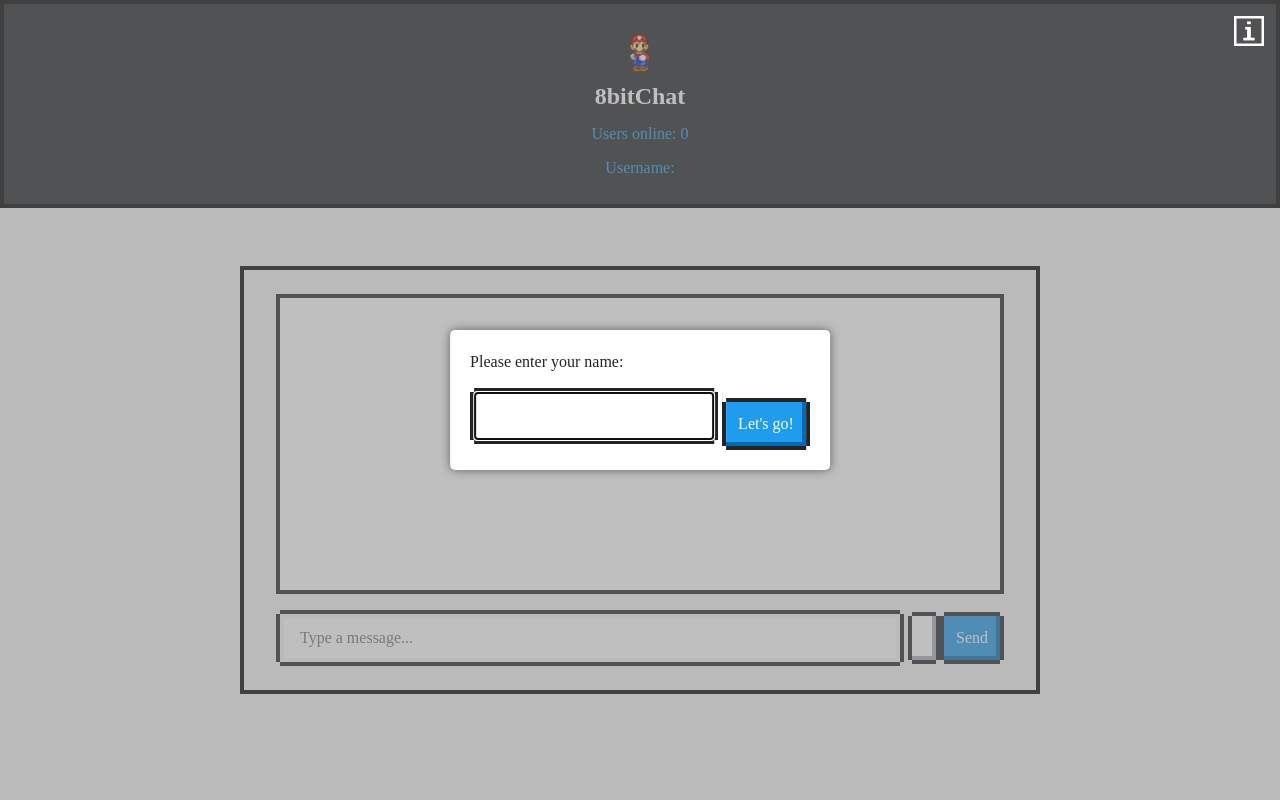
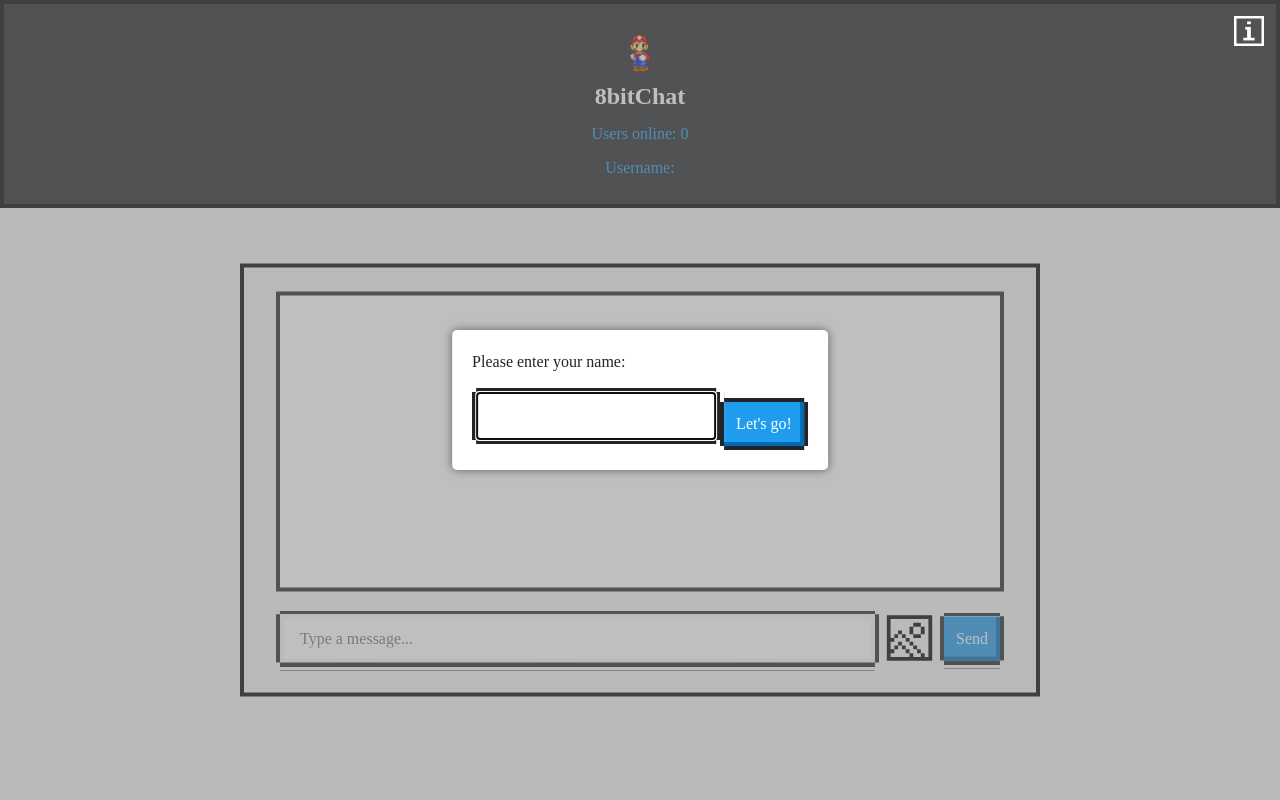
Before and after one commit to jexxme/8bitChat, a Flask app: page / in a window 1280 px wide. Run offline with Flask 3, Linux system fonts and the light colour scheme; some libraries are stand-ins or nearby versions; some web fonts are replaced.

Commit message:
Update custom.css and chat.js files

```diff
--- a/app/static/css/custom.css
+++ b/app/static/css/custom.css
@@ -195,7 +195,6 @@
 
 .nes-field.is-inline .nes-input {
     flex-grow: 1;
-    margin-right: 0.5rem;
 }
 
 
@@ -408,3 +407,23 @@
     image-rendering: pixelated; /* Applies the pixelated effect */
 
 }
+
+
+
+#photoButton {
+    cursor: pointer;
+    height: auto; /* This will maintain the aspect ratio */
+    width: auto; /* This will maintain the aspect ratio */
+    max-height: 61px; /* Replace with the actual height of your NES.css buttons */
+    transition: transform 0.2s ease, box-shadow 0.2s ease; /* Smooth transition for hover effects */
+}
+
+#photoButton:hover {
+    transform: scale(1.1); /* Slightly scale the image up */
+  }
+
+@media (max-width: 600px) {
+    #photoButton {
+        display: none;
+    }
+}
--- a/app/static/js/chat.js
+++ b/app/static/js/chat.js
@@ -161,7 +161,7 @@
 socket.on('user_joined', function (data) {
     // Compare the session ID instead of the username
     if (data.sid !== socket.id) {
-        joinSound.play().catch(function(error) {
+        joinSound.play().catch(function (error) {
             console.log("Error playing sound: " + error);
         });
     }
@@ -178,32 +178,33 @@
 }
 
 
-document.getElementById('infoButton').addEventListener('click', function() {
+document.getElementById('infoButton').addEventListener('click', function () {
     document.getElementById('legalModal').style.display = 'block';
 });
 
-document.getElementById('closeModal').addEventListener('click', function() {
+document.getElementById('closeModal').addEventListener('click', function () {
     document.getElementById('legalModal').style.display = 'none';
 });
 
 function sendPhoto() {
-    // Trigger file input
+    // Trigger file input for selecting a photo
     document.getElementById('photoInput').click();
 }
 
 function uploadPhoto() {
     var fileInput = document.getElementById('photoInput');
     var file = fileInput.files[0];
+    var name = localStorage.getItem('chatUserName') || 'Anonymous';
 
     if (file) {
         var reader = new FileReader();
-        reader.onload = function(event) {
+        reader.onload = function (event) {
             var base64String = event.target.result;
 
             // Emit the photo data through the socket
             socket.emit('send_photo', {
                 'photo': base64String,
-                'name': 'YourUsername' // Replace with the actual username
+                'name': name // Replace with the actual username
             });
         };
         reader.readAsDataURL(file);
@@ -217,6 +218,10 @@
     console.log('Received photo from ' + data.sender);
 
     var photoBubble = document.createElement('img');
+    photoBubble.onload = function () {
+        applyPixelatedEffect(this, 4); // '8' is the scale factor; adjust as needed for the desired effect
+    };
+
     photoBubble.src = data.photo; // Set the source of the image to the received Base64 string
     photoBubble.classList.add('nes-balloon'); // Add a class for styling (optional)
     photoBubble.classList.add('message-photo'); // Add a class for styling (optional)
@@ -252,5 +257,44 @@
 
     messageWrapper.appendChild(photoBubble); // Append the photo to the message wrapper
     messagesContainer.appendChild(messageWrapper); // Append the message wrapper to the container
-    messagesContainer.scrollTop = messagesContainer.scrollHeight; // Scroll to the bottom of the container
+    // Wait 0.01s for the image to load before scrolling to the bottom
+    setTimeout(function () {
+        messagesContainer.scrollTop = messagesContainer.scrollHeight;
+    }, 1);
 });
+
+function applyPixelatedEffect(imageElement, scale) {
+    // Create a canvas element
+    var canvas = document.createElement('canvas');
+    var ctx = canvas.getContext('2d');
+
+    // Calculate the scaled down size
+    var w = imageElement.width / scale;
+    var h = imageElement.height / scale;
+
+    // Set the canvas size to the scaled down size
+    canvas.width = w;
+    canvas.height = h;
+
+    // Disable image smoothing to keep the pixels sharp
+    ctx.imageSmoothingEnabled = false;
+
+    // Draw the image to the scaled down canvas
+    ctx.drawImage(imageElement, 0, 0, w, h);
+
+    // Scale the canvas back up to the image's original size
+    var pixelatedImage = document.createElement('canvas');
+    pixelatedImage.width = imageElement.width;
+    pixelatedImage.height = imageElement.height;
+    var pixelCtx = pixelatedImage.getContext('2d');
+
+    // Draw the scaled down image onto the larger canvas to get the pixel effect
+    pixelCtx.imageSmoothingEnabled = false; // Ensure the scaling up is also pixelated
+    pixelCtx.scale(scale, scale);
+    pixelCtx.drawImage(canvas, 0, 0);
+
+    // Replace the source of the image element with the data URL of the pixelated canvas
+    imageElement.src = pixelatedImage.toDataURL();
+}
+
+// Usage: When the image loads, apply the pixel effect
--- a/app/templates/index.html
+++ b/app/templates/index.html
@@ -66,13 +66,12 @@
     </div>
     <div class="nes-field is-inline">
       <input type="text" id="message-input" class="nes-input" placeholder="Type a message..." />
-      <button type="button" class="nes-btn is-secondary" onclick="sendPhoto()">
-        <img src="{{ url_for('static', filename='images/photo.svg') }}" alt="Send Photo">
-        <input type="file" id="photoInput" accept="image/*" style="display: none;" onchange="uploadPhoto()">
-      </button>
-      <button type="button" class="nes-btn is-primary" onclick="sendMessage()">Send</button>
+      <img id="photoButton" src="{{ url_for('static', filename='images/photo.svg') }}" class="send-button" alt="Send Photo" onclick="sendPhoto()">
+      <button type="button" class="nes-btn is-primary send-button" onclick="sendMessage()">Send</button>
     </div>
   </section>
+
+  <input type="file" id="photoInput" accept="image/*" style="display: none;" onchange="uploadPhoto()">
 
   <div id="overlay" style="display: none;"></div>
 
```
